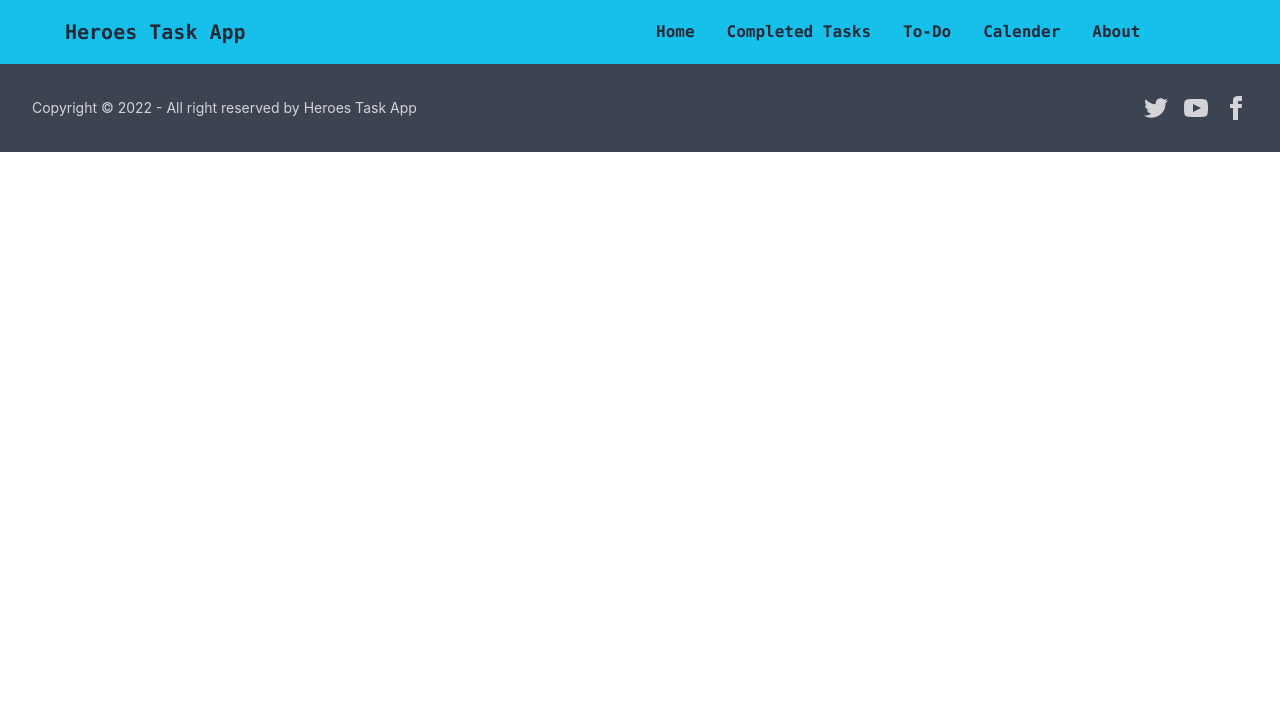
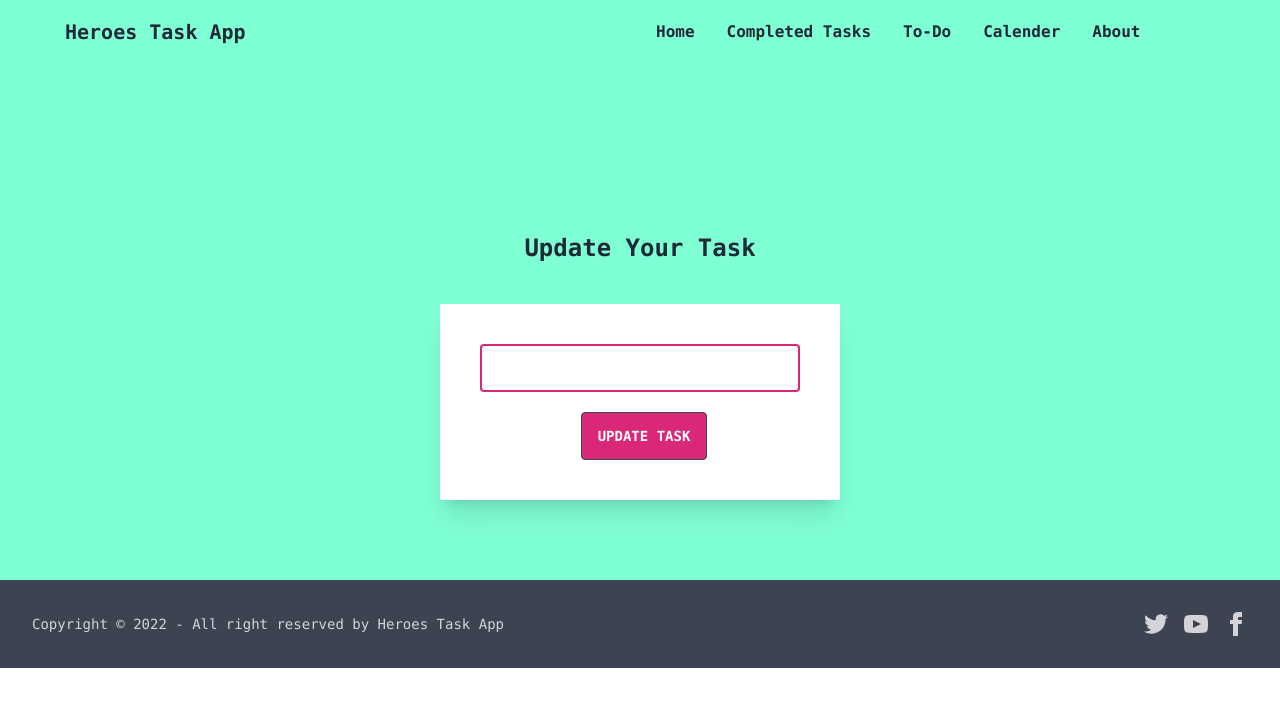
Before and after one commit to Mehadi-Hasan98/Heroes-Task-app, a React (Create React App) app: page /update/1 in a window 1280 px wide. Shown: the top 706 px of the page. Built offline with nearby package versions, Linux system fonts and the light colour scheme; no server answers.

Commit message:
everything is ok

```diff
--- a/src/App.js
+++ b/src/App.js
@@ -13,11 +13,11 @@ import UpdateTasks from "./components/UpdateTasks/UpdateTasks";
 
 function App() {
   return (
-    <div className="App">
+    <div>
       <Navbar/>
       <Routes>
         <Route path="/" element={<Home/>}></Route>
-        <Route path="updatetasks/:id" element={<UpdateTasks/>}></Route>
+        <Route path="update/:id" element={<UpdateTasks/>}></Route>
         <Route path="completedtasks" element={<CompletedTasks/>}></Route>
         <Route path="todo" element={<Todo/>}></Route>
         <Route path="calender" element={<Calender/>}></Route>
--- a/src/components/About/About.js
+++ b/src/components/About/About.js
@@ -3,6 +3,10 @@ const About = () => {
     return (
         <div>
             <h1 className='text-3xl text-center font-bold font-mono mt-20 mb-20'>Welcome to Heroes Task App</h1>
+            <div>
+                <p className="text-xl text-center mb-40 mr-20 ml-20">Here is your new to-do app. You can add your daily activities and your planning into the task section. Just save your tasks and enjoy your day.</p>
+
+            </div>
         </div>
     );
 };
--- a/src/components/Calender/Calender.js
+++ b/src/components/Calender/Calender.js
@@ -3,10 +3,10 @@ import "react-day-picker/dist/style.css";
 const Calender = () => {
   return (
     <div>
-      <h1 className="text-3xl text-black-500 font-mono text-center mt-20 mb-20 font-bold">
+      <h1 className="text-3xl text-black-500 font-mono text-center mt-20 mb-10 font-bold">
         Calender
       </h1>
-      <div className="card lg:card-side bg-base-100 shadow-xl justify-center w-6/12 mx-auto mt-20 mb-32">
+      <div className="card lg:card-side bg-base-100 shadow-xl justify-center w-full md:w-6/12 md:mx-auto mt-10 mb-32">
       <DayPicker />
       </div>
 
--- a/src/components/CompletedTasks/CompletedTasks.js
+++ b/src/components/CompletedTasks/CompletedTasks.js
@@ -4,19 +4,19 @@ import { useEffect, useState } from "react";
 const CompletedTasks = () => {
   const [taskitems, setTaskItems] = useState([]);
   useEffect(() => {
-    fetch("http://localhost:5000/complete")
+    fetch("https://vast-mesa-79038.herokuapp.com/complete")
       .then((res) => res.json())
       .then((data) => setTaskItems(data));
   }, []);
   const reverse = [...taskitems].reverse();
   return (
-    <div class="card mx-auto w-3/12 mt-40 font-mono bg-base-100 shadow-xl mb-20">
+    <div className="card md:w-6/12 md:mx-auto w-half mt-40 mb-20 font-mono bg-base-100 shadow-xl mb-20">
       {reverse.map((item) => (
-        <div key={item._id} class="card bg-base-100 shadow-xl">
-          <div class="card-body grid grid-cols-1 items-center">
+        <div key={item._id} className="card bg-base-100 shadow-xl">
+          <div className="card-body grid grid-cols-1 items-center">
             <div>
               <p>
-                <span className="text-green-600 text-xl mb-10">&#10004;</span> {item.complete}
+                <span className="text-green-600 text-xl">&#10004;</span> {item.complete}
               </p>
             </div>
           </div>
--- a/src/components/Home/Home.js
+++ b/src/components/Home/Home.js
@@ -4,11 +4,13 @@ import { useNavigate } from "react-router-dom";
 import { toast } from "react-toastify";
 
 const Home = () => {
+
+
   const { register, handleSubmit, reset } = useForm();
 
   //   Post a Task =============
   const onSubmitFrom = (data) => {
-    fetch("http://localhost:5000/task", {
+    fetch("https://vast-mesa-79038.herokuapp.com/task", {
       method: "POST",
       headers: {
         "content-type": "application/json; charset=UTF-8",
@@ -25,7 +27,7 @@ const Home = () => {
 
   const [taskitems, setTaskItems] = useState([]);
   useEffect(() => {
-    fetch("http://localhost:5000/task")
+    fetch("https://vast-mesa-79038.herokuapp.com/task")
       .then((res) => res.json())
       .then((data) => setTaskItems(data));
   }, []);
@@ -35,7 +37,7 @@ const Home = () => {
     const items = {
       complete: task,
     };
-    fetch("http://localhost:5000/complete", {
+    fetch("https://vast-mesa-79038.herokuapp.com/complete", {
       method: "POST",
       headers: {
         "content-type": "application/json; charset=UTF-8",
@@ -54,26 +56,28 @@ const navigateToDetails = (id) => {
   navigate(`/update/${id}`);
 };
   return (
-    <div className="w-4/12 mx-auto my-40 mt-60 font-mono">
+
+    <div className="my-40 mt-60 font-mono">
+      <h1 className="text-3xl font-bold font-mono mb-10 md:mx-auto text-center sm:ml-20">Add Your Daily Tasks</h1>
       <form
         onSubmit={handleSubmit(onSubmitFrom)}
-        className="flex w-11/12 mx-auto"
+        className="flex w-11/12 sm: mx-auto justify-center"
       >
         <input
-          className="w-80 rounded border-2 text-xl text-black-600 border-pink-600 input input-bordered mb-5 py-4 pr-4"
+          className="w-80 rounded border-2 text-xl text-rose-600 border-pink-600 input input-bordered mb-5 py-4"
           placeholder="Enter Your Task"
           type="text"
           {...register("task", { required: true })}
         />
         <input
-          class="btn btn-outline bg-gray-600 text-white ml-2 rounded"
+          className="btn bg-rose-600 text-white ml-2 rounded sm:mr-10"
           type="Submit"
           value="Submit"
         />
       </form>
       {reverse.map((item) => (
-        <div class="card mt-10 bg-base-100 shadow-xl">
-          <div class="card-body grid grid-cols-3 items-center">
+        <div className="card mt-10 bg-base-100 shadow-xl md:w-6/12 md:mx-auto w-half">
+          <div className="card-body grid grid-cols-3 items-center">
             <div>
               <input
                 onClick={() => handleCompelete(item.task)}
@@ -85,10 +89,10 @@ const navigateToDetails = (id) => {
             <div>
               <p>{item.task}</p>
             </div>
-            <div class="card-actions justify-end">
+            <div className="card-actions justify-end">
               <button
                 onClick={() => navigateToDetails(item._id)}
-                class="btn hover:bg-transparent hover:text-emerald-600 hover:border-2 hover:border-emerald-600 bg-emerald-500 text-white ml-2 rounded"
+                className="btn hover:bg-transparent hover:text-emerald-600 hover:border-2 hover:border-emerald-600 bg-emerald-500 text-white ml-2 rounded"
               >
                 Update
               </button>
--- a/src/components/Shared/Footer.js
+++ b/src/components/Shared/Footer.js
@@ -1,15 +1,15 @@
 
 const Footer = () => {
     return (
-        <footer className="footer items-center p-8 text-zinc-300 bg-neutral text-neutral-content">
+        <footer className="footer items-center p-8 font-mono text-zinc-300 bg-neutral text-neutral-content">
   <div className="items-center grid-flow-col">
     <p>Copyright © 2022 - All right reserved by Heroes Task App</p>
   </div>
-  <div class="grid-flow-col gap-4 md:place-self-center md:justify-self-end">
-    <a><svg xmlns="http://www.w3.org/2000/svg" width="24" height="24" viewBox="0 0 24 24" class="fill-current"><path d="M24 4.557c-.883.392-1.832.656-2.828.775 1.017-.609 1.798-1.574 2.165-2.724-.951.564-2.005.974-3.127 1.195-.897-.957-2.178-1.555-3.594-1.555-3.179 0-5.515 2.966-4.797 6.045-4.091-.205-7.719-2.165-10.148-5.144-1.29 2.213-.669 5.108 1.523 6.574-.806-.026-1.566-.247-2.229-.616-.054 2.281 1.581 4.415 3.949 4.89-.693.188-1.452.232-2.224.084.626 1.956 2.444 3.379 4.6 3.419-2.07 1.623-4.678 2.348-7.29 2.04 2.179 1.397 4.768 2.212 7.548 2.212 9.142 0 14.307-7.721 13.995-14.646.962-.695 1.797-1.562 2.457-2.549z"></path></svg>
+  <div className="grid-flow-col gap-4 md:place-self-center md:justify-self-end">
+    <a><svg xmlns="http://www.w3.org/2000/svg" width="24" height="24" viewBox="0 0 24 24" className="fill-current"><path d="M24 4.557c-.883.392-1.832.656-2.828.775 1.017-.609 1.798-1.574 2.165-2.724-.951.564-2.005.974-3.127 1.195-.897-.957-2.178-1.555-3.594-1.555-3.179 0-5.515 2.966-4.797 6.045-4.091-.205-7.719-2.165-10.148-5.144-1.29 2.213-.669 5.108 1.523 6.574-.806-.026-1.566-.247-2.229-.616-.054 2.281 1.581 4.415 3.949 4.89-.693.188-1.452.232-2.224.084.626 1.956 2.444 3.379 4.6 3.419-2.07 1.623-4.678 2.348-7.29 2.04 2.179 1.397 4.768 2.212 7.548 2.212 9.142 0 14.307-7.721 13.995-14.646.962-.695 1.797-1.562 2.457-2.549z"></path></svg>
     </a>
-    <a><svg xmlns="http://www.w3.org/2000/svg" width="24" height="24" viewBox="0 0 24 24" class="fill-current"><path d="M19.615 3.184c-3.604-.246-11.631-.245-15.23 0-3.897.266-4.356 2.62-4.385 8.816.029 6.185.484 8.549 4.385 8.816 3.6.245 11.626.246 15.23 0 3.897-.266 4.356-2.62 4.385-8.816-.029-6.185-.484-8.549-4.385-8.816zm-10.615 12.816v-8l8 3.993-8 4.007z"></path></svg></a>
-    <a><svg xmlns="http://www.w3.org/2000/svg" width="24" height="24" viewBox="0 0 24 24" class="fill-current"><path d="M9 8h-3v4h3v12h5v-12h3.642l.358-4h-4v-1.667c0-.955.192-1.333 1.115-1.333h2.885v-5h-3.808c-3.596 0-5.192 1.583-5.192 4.615v3.385z"></path></svg></a>
+    <a><svg xmlns="http://www.w3.org/2000/svg" width="24" height="24" viewBox="0 0 24 24" className="fill-current"><path d="M19.615 3.184c-3.604-.246-11.631-.245-15.23 0-3.897.266-4.356 2.62-4.385 8.816.029 6.185.484 8.549 4.385 8.816 3.6.245 11.626.246 15.23 0 3.897-.266 4.356-2.62 4.385-8.816-.029-6.185-.484-8.549-4.385-8.816zm-10.615 12.816v-8l8 3.993-8 4.007z"></path></svg></a>
+    <a><svg xmlns="http://www.w3.org/2000/svg" width="24" height="24" viewBox="0 0 24 24" className="fill-current"><path d="M9 8h-3v4h3v12h5v-12h3.642l.358-4h-4v-1.667c0-.955.192-1.333 1.115-1.333h2.885v-5h-3.808c-3.596 0-5.192 1.583-5.192 4.615v3.385z"></path></svg></a>
   </div>
 </footer>
     );
--- a/src/components/Shared/Navbar.js
+++ b/src/components/Shared/Navbar.js
@@ -11,20 +11,20 @@ const Navbar = () => {
 
     </>
     return (
-        <div class="navbar bg-#01a3a4 font-mono font-bold px-12">
-  <div class="navbar-start">
-    <div class="dropdown">
-      <label tabindex="0" class="btn btn-ghost lg:hidden">
-        <svg xmlns="http://www.w3.org/2000/svg" class="h-5 w-5" fill="none" viewBox="0 0 24 24" stroke="currentColor"><path stroke-linecap="round" stroke-linejoin="round" stroke-width="2" d="M4 6h16M4 12h8m-8 6h16" /></svg>
+        <div className="navbar bg-#01a3a4 font-mono font-bold px-12">
+  <div className="navbar-start">
+    <div className="dropdown">
+      <label tabIndex="0" className="btn btn-ghost lg:hidden">
+        <svg xmlns="http://www.w3.org/2000/svg" className="h-5 w-5" fill="none" viewBox="0 0 24 24" stroke="currentColor"><path strokeLinecap="round" strokeLinejoin="round" strokeWidth="2" d="M4 6h16M4 12h8m-8 6h16" /></svg>
       </label>
-      <ul tabindex="0" class="menu menu-compact dropdown-content mt-3 p-2 shadow bg-base-100 rounded-box w-52">
+      <ul tabIndex="0" className="menu menu-compact dropdown-content mt-3 p-2 shadow bg-base-100 rounded-box w-52">
         {menuItems}
       </ul>
     </div>
-    <a class="btn btn-ghost normal-case text-xl font-mono" href="..">Heroes Task App</a>
+    <a className="btn btn-ghost normal-case text-xl font-mono" href="..">Heroes Task App</a>
   </div>
-  <div class="navbar-center hidden lg:flex">
-    <ul class="menu menu-horizontal p-0">
+  <div className="navbar-center hidden lg:flex">
+    <ul className="menu menu-horizontal p-0">
         {menuItems}
     </ul>
   </div>
--- a/src/components/ToDo/Todo.js
+++ b/src/components/ToDo/Todo.js
@@ -1,8 +1,11 @@
 import { useEffect, useState } from 'react';
+import { useNavigate } from "react-router-dom";
+
+
 const Todo = () => {
     const [taskitems, setTaskItems] = useState([]);
     useEffect(() => {
-      fetch("http://localhost:5000/task")
+      fetch("https://vast-mesa-79038.herokuapp.com/task")
         .then((res) => res.json())
         .then((data) => setTaskItems(data));
     }, []);
@@ -12,7 +15,7 @@ const Todo = () => {
       const items = {
         complet: task,
       };
-      fetch("http://localhost:5000/complete", {
+      fetch("https://vast-mesa-79038.herokuapp.com/complete", {
         method: "POST",
         headers: {
           "content-type": "application/json; charset=UTF-8",
@@ -25,15 +28,17 @@ const Todo = () => {
         });
     };
 
-    const handleUpdate = (task) => {
-
-    }
+      // Update Single Data
+const navigate = useNavigate();
+const navigateToDetails = (id) => {
+  navigate(`/update/${id}`);
+};
     return (
         <div>
             <h1 className='text-3xl font-bold font-mono text-center mt-20 mb-20'>To-Do List</h1>
             {reverse.map((item) => (
-        <div class="card mt-10 bg-base-100 shadow-xl w-6/12 mx-auto mb-20">
-          <div class="card-body grid grid-cols-3 items-center">
+        <div className="card mt-10 bg-base-100 shadow-xl md:w-6/12 md:mx-auto mb-20">
+          <div className="card-body grid grid-cols-3 items-center">
             <div>
               <input
                 onClick={() => handleCompelete(item.task)}
@@ -45,10 +50,10 @@ const Todo = () => {
             <div>
               <p>{item.task}</p>
             </div>
-            <div class="card-actions justify-end">
+            <div className="card-actions justify-end">
               <button
-                onClick={() => handleUpdate()}
-                class="btn btn-sm hover:bg-transparent hover:text-pink-600 hover:border-2 hover:border-gray-600 bg-gray-600 text-white ml-2 rounded"
+                onClick={() => navigateToDetails()}
+                className="btn btn-sm hover:bg-transparent hover:text-pink-600 hover:border-2 hover:border-gray-600 bg-gray-600 text-white ml-2 rounded"
               >
                 Update
               </button>
--- a/src/components/UpdateTasks/UpdateTasks.js
+++ b/src/components/UpdateTasks/UpdateTasks.js
@@ -1,10 +1,69 @@
+import { useEffect, useState } from "react";
+import { useParams } from "react-router-dom";
+import { toast } from "react-toastify";
 
 const UpdateTasks = () => {
-    return (
-        <div>
+  const { id } = useParams();
 
+  const [update, setUpdate] = useState([]);
+  useEffect(() => {
+    const url = `https://vast-mesa-79038.herokuapp.com/task/${id}`;
+     fetch(url)
+      .then((res) => res.json())
+      .then((data) => setUpdate(data));
+  }, [id]);
+
+  console.log(update);
+
+  const handleUpdateUser = (event) => {
+    event.preventDefault();
+    const task = event.target.task.value;
+
+    const updatedUser = { task };
+
+    // send data to the server
+    const url =`https://vast-mesa-79038.herokuapp.com/task/${id}`;
+    fetch(url, {
+      method: "PUT",
+      headers: {
+        "content-type": "application/json",
+      },
+      body: JSON.stringify(updatedUser),
+    })
+      .then((res) => res.json())
+      .then((data) => {
+        console.log("success", data);
+        toast("tasks updated successfully!!!");
+        event.target.reset();
+      });
+  };
+  console.log(update);
+  return (
+    <div className="hero mt-28 mb-16">
+      <div className="hero-content text-center font-mono">
+        <div className="max-w-md">
+          <h2 className="text-2xl my-10 font-semibold">Update Your Task</h2>
+          <form
+            onSubmit={handleUpdateUser}
+            className="bg-base-100 shadow-xl px-10 py-10 rounded-1"
+          >
+            <input
+              type="text"
+              name="task"
+              className="w-80 rounded border-2 text-xl text-pink-600 border-pink-600 input input-bordered mb-5 py-4 pr-4"
+              placeholder={update.task}
+            />
+            <br />
+            <input
+              type="submit"
+              className="btn hover:bg-transparent hover:text-pink-600 hover:border-2 hover:border-pink-600 bg-pink-600 text-white ml-2 rounded"
+              value="Update Task"
+            />
+          </form>
         </div>
-    );
+      </div>
+    </div>
+  );
 };
 
 export default UpdateTasks;
--- a/src/index.css
+++ b/src/index.css
@@ -3,6 +3,7 @@
 @tailwind utilities;
 
 body {
+  background-color: aquamarine;
   margin: 0;
   font-family: -apple-system, BlinkMacSystemFont, "Segoe UI", "Roboto", "Oxygen",
     "Ubuntu", "Cantarell", "Fira Sans", "Droid Sans", "Helvetica Neue",
```
